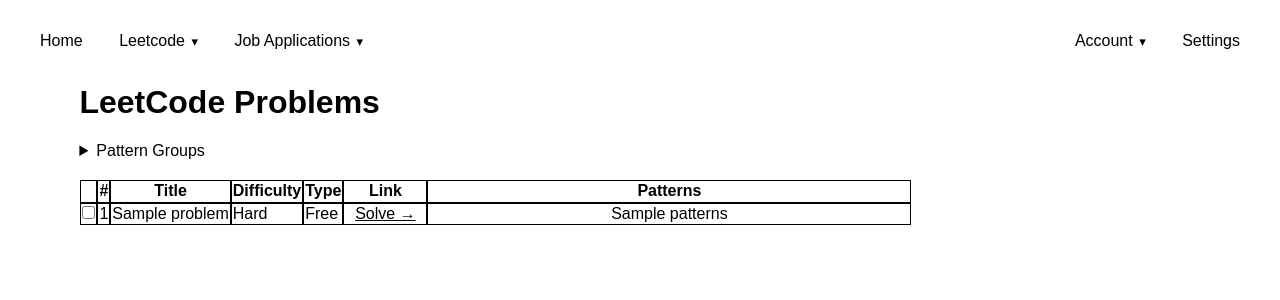
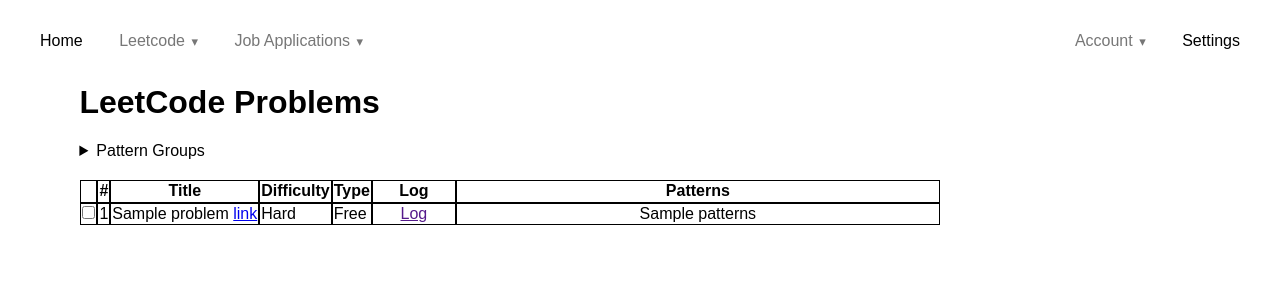
Before and after one commit to jwc20/fluffy-fortnight, a Flask app: template ff/templates/problems/index.html in a window 1280 px wide. Shown: the top 300 px of the page. Run offline with Flask 3, Linux system fonts and the light colour scheme; the template is opened without the code that fills it: most values are stand-ins (such as "Sample title", 1, 10 or a date in 2020); some libraries are stand-ins or nearby versions.

Commit message:
Edit table

```diff
--- a/ff/static/css/styles.css
+++ b/ff/static/css/styles.css
@@ -16,20 +16,20 @@
 
 .base-page {
   padding: var(--s1);
-  --color-light: #fff;
-  --color-dark: #000;
-  color: var(--color-dark);
-  background-color: var(--color-light);
+  /*--color-light: #fff;*/
+  /*--color-dark: #000;*/
+  /*color: var(--color-dark);*/
+  /*background-color: var(--color-light);*/
 }
 
-.base-page * {
-  color: inherit;
-}
+/*.base-page * {*/
+/*  color: inherit;*/
+/*}*/
 
-.base-page.invert {
-  color: var(--color-light);
-  background-color: var(--color-dark);
-}
+/*.base-page.invert {*/
+/*  color: var(--color-light);*/
+/*  background-color: var(--color-dark);*/
+/*}*/
 
 .center {
   display: block;
--- a/ff/templates/problems/blind75.html
+++ b/ff/templates/problems/blind75.html
@@ -40,7 +40,7 @@
       {% for problem in problems %}
         <tr>
           <td>{{ problem['leetcode_number'] }}</td>
-          <td>{{ problem['title'] }}</td>
+          <td>{{ problem['title'] }} <span><a href="{{ problem['link'] }}" target="_blank">link</a></span></td>
           <td>
             {% if problem['difficulty'] == 1 %}
               Easy
@@ -58,7 +58,8 @@
             {% endif %}
           </td>
           <td style="text-align: center; width: 5rem;">
-            <a href="{{ problem['link'] }}" target="_blank">Solve →</a>
+            <!--- TODO -->
+            <a href="">Log</a>
           </td>
           <td style="text-align: center; width: 30rem; word-wrap: break-word">{{ problem['patterns'] }}</td>
         </tr>
--- a/ff/templates/problems/index.html
+++ b/ff/templates/problems/index.html
@@ -33,7 +33,7 @@
         <th>Title</th>
         <th>Difficulty</th>
         <th>Type</th>
-        <th>Link</th>
+        <th>Log</th>
         <th>Patterns</th>
       </tr>
     </thead>
@@ -44,7 +44,7 @@
                 <input type="checkbox" name="problem" value="{{ problem['leetcode_number'] }}">
             </td>
           <td>{{ problem['leetcode_number'] }}</td>
-          <td>{{ problem['title'] }}</td>
+          <td>{{ problem['title'] }} <span><a href="{{ problem['link'] }}" target="_blank">link</a></span></td>
           <td>
             {% if problem['difficulty'] == 1 %}
               Easy
@@ -62,7 +62,8 @@
             {% endif %}
           </td>
           <td style="text-align: center; width: 5rem;">
-            <a href="{{ problem['link'] }}" target="_blank">Solve →</a>
+            <!--- TODO -->
+            <a href="">Log</a>
           </td>
           <td style="text-align: center; width: 30rem; word-wrap: break-word">{{ problem['patterns'] }}</td>
         </tr>
--- a/ff/templates/problems/neetcode150.html
+++ b/ff/templates/problems/neetcode150.html
@@ -40,7 +40,7 @@
       {% for problem in problems %}
         <tr>
           <td>{{ problem['leetcode_number'] }}</td>
-          <td>{{ problem['title'] }}</td>
+          <td>{{ problem['title'] }} <span><a href="{{ problem['link'] }}" target="_blank">link</a></span></td>
           <td>
             {% if problem['difficulty'] == 1 %}
               Easy
@@ -58,7 +58,8 @@
             {% endif %}
           </td>
           <td style="text-align: center; width: 5rem;">
-            <a href="{{ problem['link'] }}" target="_blank">Solve →</a>
+            <!--- TODO -->
+            <a href="">Log</a>
           </td>
           <td style="text-align: center; width: 30rem; word-wrap: break-word">{{ problem['patterns'] }}</td>
         </tr>
```
